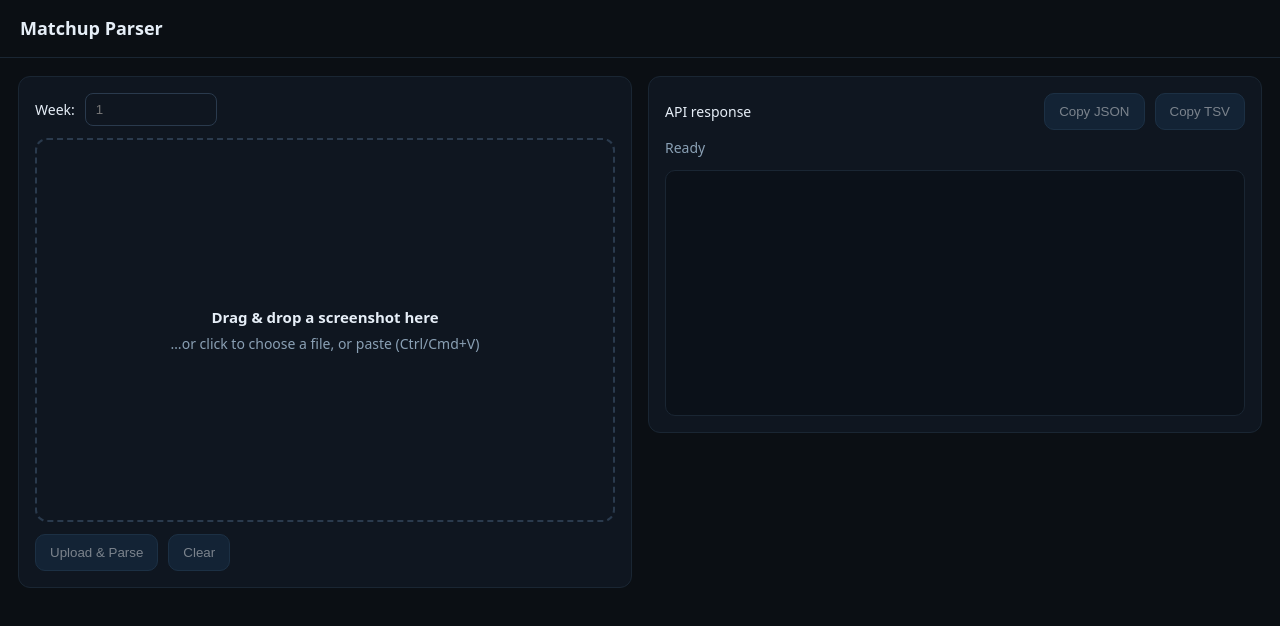
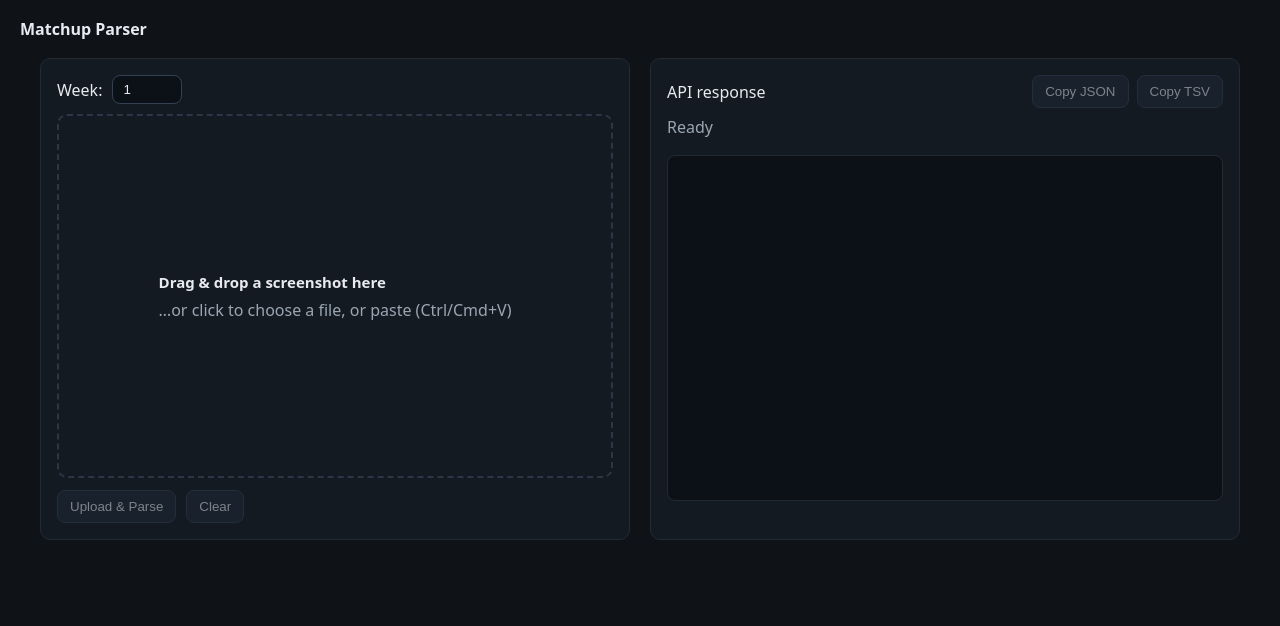
Before and after one commit to DI-main-ai/matchup-parser, a website: page public/index.html in a window 1280 px wide. Drawn offline with Linux system fonts and the light colour scheme.

Commit message:
Update index.html

```diff
--- a/public/index.html
+++ b/public/index.html
@@ -1,38 +1,32 @@
 <!doctype html>
 <html lang="en">
   <head>
-<meta charset="utf-8" />
-<meta name="viewport" content="width=device-width,initial-scale=1" />
+    <meta charset="utf-8"/>
+    <meta name="viewport" content="width=device-width,initial-scale=1"/>
     <title>Matchup Parser</title>
     <style>
-  :root { color-scheme: dark; }
-  body{margin:0;font:14px/1.4 ui-sans-serif,system-ui,Segoe UI,Roboto,Arial;background:#0b0f14;color:#e6eef7}
-  header{padding:16px 20px;border-bottom:1px solid #1a2633}
-  h1{margin:0;font-size:18px}
-  main{padding:18px}
-  .row{display:grid;gap:16px;grid-template-columns:1fr 1fr;align-items:start}
-  .panel{background:#0f1620;border:1px solid #1a2633;border-radius:12px;padding:16px}
-  .muted{color:#8aa0b4}
-  .drop{border:2px dashed #2a3a4d;border-radius:12px;height:360px;display:flex;align-items:center;justify-content:center;cursor:pointer;text-align:center;padding:10px}
-  .drop.hover{background:#0d141e;border-color:#3b5169}
-  .actions{display:flex;gap:10px;margin-top:12px}
-  button{background:#17314a;border:1px solid #2a4a69;color:#e6eef7;border-radius:10px;padding:10px 14px;cursor:pointer}
+      body{margin:0;background:#0f1318;color:#e8eaf0;font:16px/1.4 system-ui,Segoe UI,Roboto,Helvetica,Arial}
+      header{padding:18px 20px;font-weight:700}
+      main{padding:0 20px 40px;max-width:1200px;margin:0 auto}
+      .row{display:grid;gap:20px;grid-template-columns:1fr 1fr}
+      .panel{background:#141a22;border:1px solid #222a35;border-radius:10px;padding:16px}
+      label.drop{border:2px dashed #2b3646;border-radius:10px;height:360px;display:flex;align-items:center;justify-content:center;cursor:pointer}
+      label.drop:hover{background:#11161e}
+      #output{background:#0c1117;border:1px solid #222a35;border-radius:8px;padding:12px;min-height:320px;overflow:auto}
+      button{background:#1f2937;color:#e8eaf0;border:1px solid #334155;border-radius:8px;padding:8px 12px;cursor:pointer}
       button:disabled{opacity:.5;cursor:not-allowed}
-  input[type="number"]{width:110px;background:#0f1620;border:1px solid #2a3a4d;border-radius:8px;color:#e6eef7;padding:8px 10px}
-  pre{white-space:pre-wrap;background:#0b1119;border:1px solid #1a2633;border-radius:10px;min-height:220px;margin:0;padding:12px}
-  img.preview{max-width:100%;max-height:220px;border-radius:10px;border:1px solid #1a2633}
-  label{display:inline-flex;align-items:center;gap:8px}
+      input[type=number],input[type=text]{background:#0c1117;color:#e8eaf0;border:1px solid #334155;border-radius:8px;padding:6px 10px}
+      .muted{color:#9aa6b2}
     </style>
   </head>
   <body>
-<header><h1>Matchup Parser</h1></header>
-
+    <header>Matchup Parser</header>
     <main>
       <div class="row">
         <section class="panel">
-      <div style="display:flex;gap:10px;align-items:center;margin-bottom:12px">
-        <label for="weekInput">Week:</label>
-        <input type="number" id="weekInput" min="1" max="30" placeholder="1" />
+          <div style="display:flex;gap:10px;align-items:center;margin-bottom:10px">
+            <div>Week:</div>
+            <input type="number" id="weekInput" min="1" max="18" value="1" />
           </div>
 
           <label id="drop" class="drop">
@@ -43,22 +37,22 @@
             <input id="file" type="file" accept="image/*" hidden />
           </label>
 
-      <div class="actions">
+          <div style="display:flex;gap:10px;margin-top:12px">
             <button id="btnUpload" disabled>Upload & Parse</button>
-        <button id="btnClear" disabled>Clear</button>
+            <button id="btnClear"  disabled>Clear</button>
           </div>
 
-      <div id="previewWrap" style="margin-top:12px;display:none">
-        <img id="preview" class="preview" alt="preview" />
+          <div id="previewWrap" style="margin-top:12px; display:none">
+            <img id="preview" alt="preview" style="max-width:100%;border-radius:8px;border:1px solid #222a35"/>
           </div>
         </section>
 
         <section class="panel">
           <div style="display:flex;justify-content:space-between;align-items:center;gap:10px">
             <div>API response</div>
-        <div class="actions" style="margin:0">
+            <div style="display:flex;gap:8px">
               <button id="btnCopyJson" disabled>Copy JSON</button>
-          <button id="btnCopyTSV" disabled>Copy TSV</button>
+              <button id="btnCopyTSV"  disabled>Copy TSV</button>
             </div>
           </div>
           <div id="status" class="muted" style="margin:8px 0 12px">Ready</div>
@@ -66,7 +60,6 @@
         </section>
       </div>
     </main>
-
     <script src="/ui.js"></script>
   </body>
 </html>
```
Lines whose indentation alone changed are shown as unchanged.
